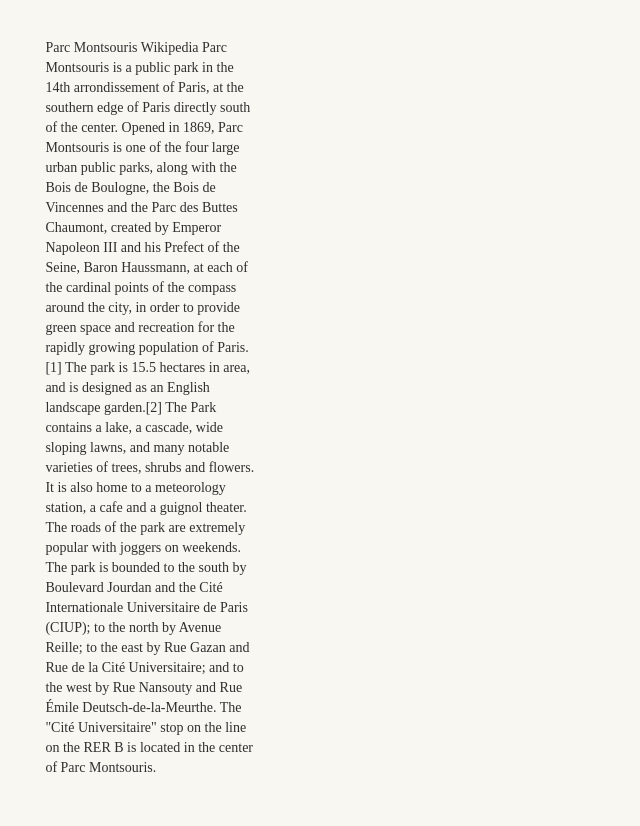
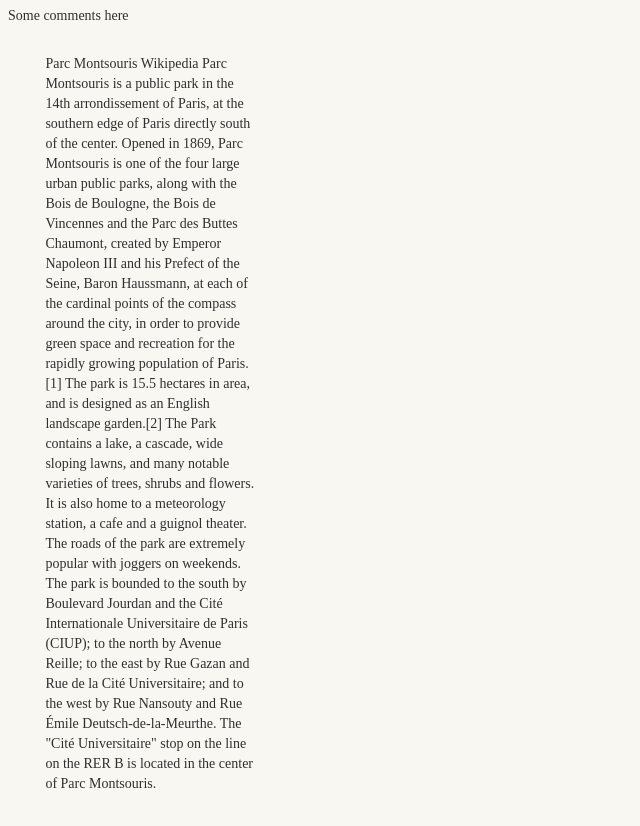
Before and after one commit to fiorellalan/gitclass, a plain HTML site: page index.html in a window 1280 px wide. Shown: the whole page, without its empty margins (0-640 px from the left). Drawn offline with Linux system fonts and the light colour scheme; a web font is replaced by a local one.

Commit message:
add some words

```diff
--- a/index.html
+++ b/index.html
@@ -13,6 +13,9 @@
 
 <body>
 
+
+    Some comments here
+    </br>
 <div class="content">
   <div class="columns">
     <div class="column">
```
